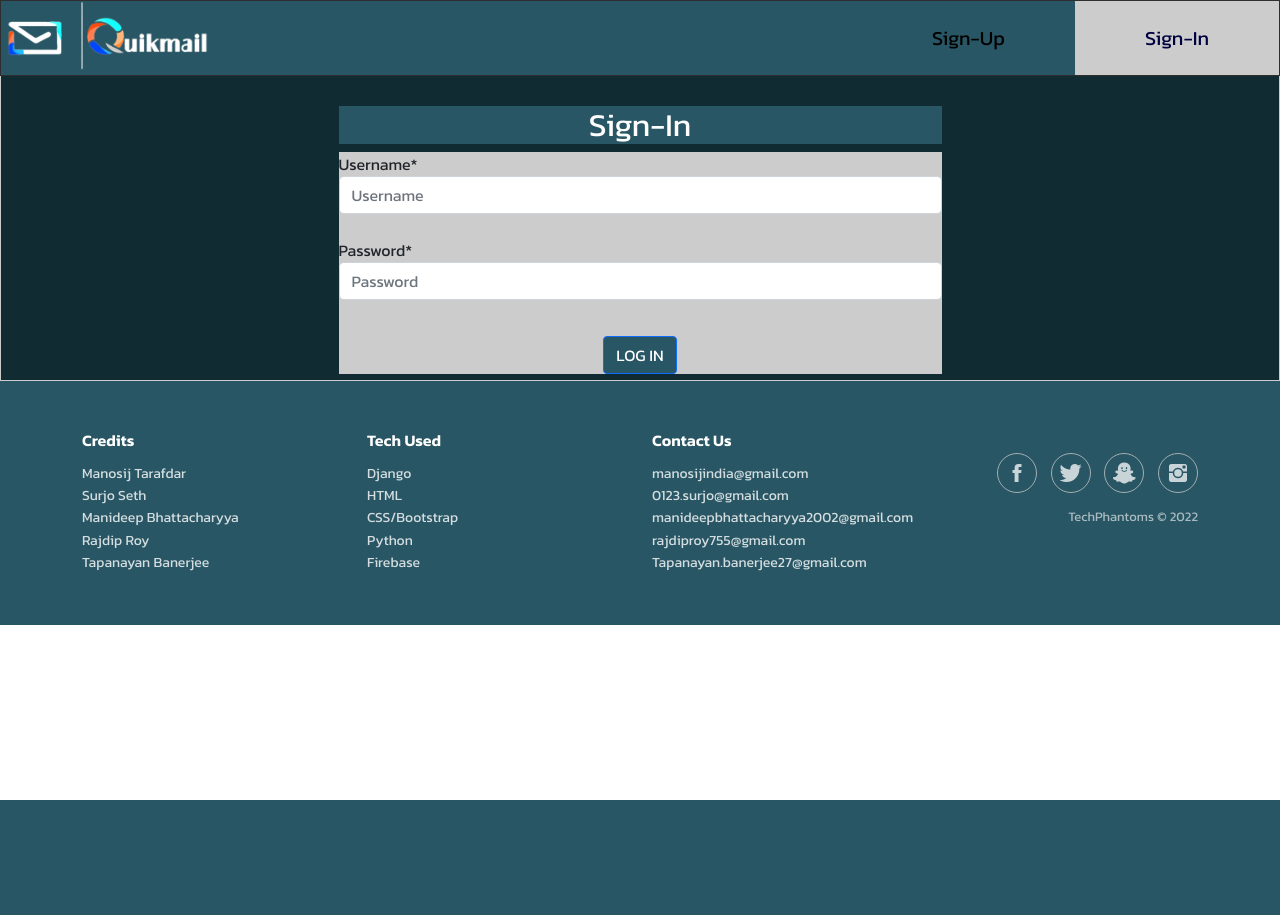
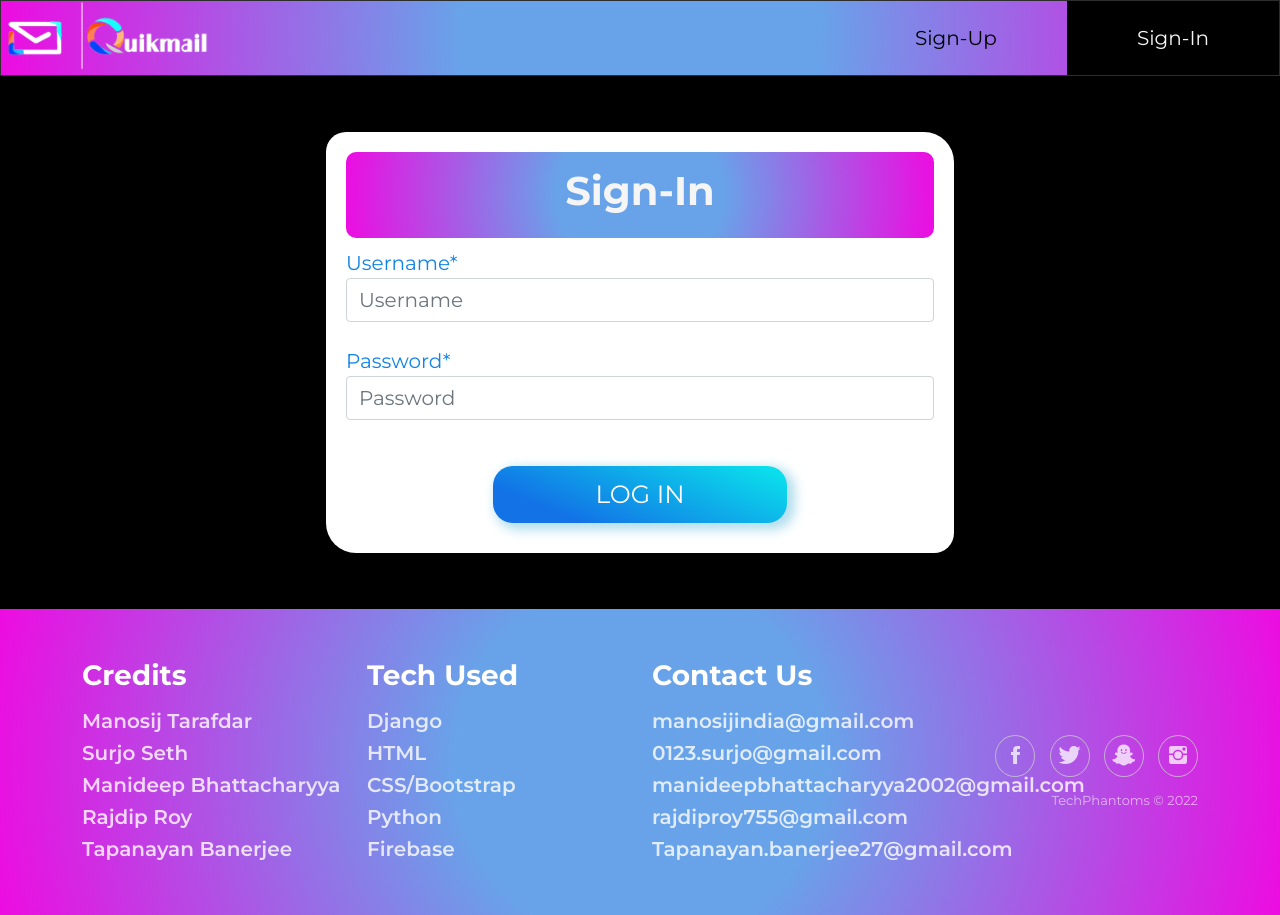
Before and after one commit to techPhantoms2k22/QuikMail, a Django app: page / in a window 1280 px wide. Before the commit the page ends 800 px from the top, so only its background shows below. Run offline with Django 4.2, Linux system fonts and the light colour scheme; some libraries are stand-ins or nearby versions.

Commit message:
Frontend update of home and index page.

```diff
--- a/requirements.txt
+++ b/requirements.txt
@@ -52,7 +52,6 @@ Pillow==9.1.0
 platformdirs==2.5.2
 proto-plus==1.20.5
 protobuf==3.19.1
-psycopg2==2.9.3
 pyasn1==0.4.8
 pyasn1-modules==0.2.8
 pycparser==2.21
@@ -82,4 +81,3 @@ virtualenv==20.14.1
 whitenoise==6.1.0
 wrapt==1.14.0
 xlrd==2.0.1
-xlwt==1.3.0
--- a/static/css/footer.css
+++ b/static/css/footer.css
@@ -8,7 +8,6 @@
     margin-top:0;
     margin-bottom:12px;
     font-weight:bold;
-    font-size:16px;
   }
 
   .footer-clean ul {
@@ -23,12 +22,17 @@
     color:inherit;
     text-decoration:none;
     opacity:0.8;
+    font-size: 20px;
+    font-weight: 600;
   }
 
   .footer-clean ul a:hover {
     opacity:1;
   }
 
+  .footer-clean .row {
+    align-items: center;
+  }
   .footer-clean .item.social {
     text-align:right;
   }
@@ -49,7 +53,7 @@
   .footer-clean .item.social > a {
     font-size:24px;
     width:40px;
-    height:40px;
+    /* height:40px; */
     line-height:40px;
     display:inline-block;
     text-align:center;
--- a/static/css/home.css
+++ b/static/css/home.css
@@ -1,6 +1,5 @@
 /* swal css */
-
-@import url('https://fonts.googleapis.com/css2?family=Kanit:wght@200;300;400;600&display=swap');
+@import url('https://fonts.googleapis.com/css2?family=Montserrat:wght@400;600;700&display=swap');
 div.swal2-html-container {
   /* background-color: black; */
   /* font-family: Arial, Helvetica, sans-serif; */
@@ -11,10 +10,30 @@ div.swal2-actions {
   font-size: 15px;
 }
 body {
-  font-family: 'Kanit', sans-serif;
+  font-family: "Montserrat", sans-serif;
   /* font-size: 10rem; */
 }
 
+.tabcontent .container {
+  width: 50%;
+  padding: 50px 0px;
+}
+.grad {
+  background: radial-gradient(
+    circle,
+    rgba(104, 163, 233, 1) 28%,
+    rgba(237, 12, 225, 1) 100%
+  );
+}
+
+.grad-btn {
+  background: rgb(18, 114, 230);
+  background: linear-gradient(
+    23deg,
+    rgba(18, 114, 230, 1) 20%,
+    rgba(10, 231, 236, 1) 100%
+  );
+}
 .tab {
   overflow: hidden;
   border: 1px solid rgb(46, 46, 46);
@@ -23,7 +42,7 @@ body {
 }
 
 .tab button {
-  background-color: inherit;
+  background-color: transparent;
   float: right;
   border: none;
   outline: none;
@@ -46,14 +65,72 @@ body {
 }
 
 .tab button.active {
-  background-color: #ccc;
-  color: #000040;
+  background-color: black;
+  color: whitesmoke;
 }
 
 .tabcontent {
   display: none;
   padding: 6px 12px;
-  border: 1px solid #ccc;
-  border-top: none;
-  background-color: #112b32;
+  background-color: black;
 }
+
+.phone-number {
+  display: flex;
+  align-items: center;
+  gap: 5px;
+}
+
+#std {
+  width: 15%;
+  padding: 5px;
+  text-align: center;
+}
+
+.panel {
+  background: white;
+  padding: 20px;
+  border-radius: 20px 30px;
+}
+
+.panel-body {
+  background-color: transparent;
+}
+.panel-heading {
+  border-radius: 10px;
+  padding: 15px 0px;
+  margin-bottom: 10px;
+  text-align: center;
+  color: whitesmoke;
+}
+
+.panel-heading h2 {
+  font-size: 40px;
+  font-weight: bold;
+}
+.btn-div {
+  text-align: center;
+}
+
+.btn {
+  width: 50%;
+  padding: 10px;
+  margin: 10px;
+  font-size: 25px;
+  border: none;
+  box-shadow: 5px 4px 11px 3px #a8daebe3;
+  border-radius: 20px;
+  transition: ease 0.9ms;
+}
+
+.btn:hover {
+  width: 60%;
+}
+.form-group label {
+  color: rgb(17 132 231);
+  font-size: 20px;
+}
+
+.form-control {
+  font-size: 20px;
+}
--- a/user/templates/user/home.html
+++ b/user/templates/user/home.html
@@ -42,20 +42,19 @@
         </script>
         {% endif %}
     {% endfor %}
-    <div class="tab">
+    <div class="tab grad">
         <img src="{% static 'images/QuikMail1.png' %}" alt="Image aschena ki korbo ?" style="filter: invert(1);" />
         <button class="tablinks" onclick="openHome(event, 'signIn')" id="defaultOpen">Sign-In</button>
         <button class="tablinks" onclick="openHome(event, 'signUp')">Sign-Up</button>
     </div>
 
     <div id="signIn" class="tabcontent">
-        <div class="container" style="width: 50%">
-            <br />
+        <div class="container">
             <div class="panel panel-default">
-                <div class="panel-heading" style="text-align :center; background-color:#285664; color:white">
+                <div class="panel-heading grad">
                     <h2>Sign-In</h2>
                 </div>
-                <div class="panel-body" style="background-color:#ccc;">
+                <div class="panel-body">
                     <form action="" method="post" id="captch_form">
                         {% csrf_token %}
                         <div class="form-group">
@@ -69,7 +68,7 @@
                                 placeholder="Password" /><span id="pass_error"></span>
                         </div><br>
                         <div class="form-group" style="text-align: center; margin-top: 2%">
-                            <input type="submit" name="register" id="register" class="btn btn-primary" value="LOG IN" style="background-color: #285664;"/>
+                            <input type="submit" name="register" id="register" class="btn btn-primary grad-btn" value="LOG IN" style="background-color: #285664;"/>
                         </div>
                     </form>
                 </div>
@@ -79,13 +78,12 @@
     </div>
 
     <div id="signUp" class="tabcontent">
-        <div class="container" style="width:50%">
-            <br />
+        <div class="container">
             <div class="panel panel-default">
-                <div class="panel-heading" style="text-align :center; background-color:#285664; color:white">
+                <div class="panel-heading grad">
                     <h2>Sign-Up</h2>
                 </div>
-                <div class="panel-body" style="background-color:#ccc;">
+                <div class="panel-body">
                     <form action="" method="post" id="reg_form">
                         {% csrf_token %}
                         <div class="form-group">
@@ -113,12 +111,33 @@
 
                         <div class="form-group">
                             <div class="row">
-                                <div class="col-md-6"><label><b>Password<span>*</span></b></label>
+                                <div class="col-md-6">
+                                    <label>Date of Birth<span>*</span></label>
+                                    <input type="date" name="dob" id="dob" class="form-control"
+                                        placeholder="dd/mm/yyyy" />
+                                    <span id="dob_error"></span>
+                                </div>
+
+                                <div class="col-md-6">
+                                    <label>Phone Number<span>*</span></label>
+                                    <div class="phone-number">
+                                        <input type="text" name="" id="std" value="+91" class="form-control" disabled>
+                                        <input type="text" name="phone" id="phone" class="form-control"
+                                        placeholder="Phone Number" />
+                                    </div>
+                                    <span id="phone_error"></span>
+                                </div>
+                            </div>
+                        </div>
+
+                        <div class="form-group">
+                            <div class="row">
+                                <div class="col-md-6"><label>Password *</label>
                                     <input type="password" placeholder="Enter Password" name="psw" id="psw"
                                         class="form-control">
                                     <span id="p1_error"></span>
                                 </div>
-                                <div class="col-md-6"><label><b>Confirm Password<span>*</span></b></label>
+                                <div class="col-md-6"><label>Confirm Password *</b></label>
                                     <input type="password" placeholder="Confirm Password" name="psw-repeat"
                                         id="psw_repeat" class="form-control">
                                     <span id="p_error"></span>
@@ -128,12 +147,12 @@
 
                         <div class="form-group">
                             <div class="row">
-                                <div class="col-md-6" style="text-align: right;">
-                                    <input type="submit" name="btn_register" id="btn_register" class="btn btn-primary"
+                                <div class="col-md-6 btn-div">
+                                    <input type="submit" name="btn_register" id="btn_register" class="btn btn-primary grad-btn"
                                         value="Register" style="background-color: #285664;"/>
                                 </div>
-                                <div class="col-md-6">
-                                    <input type="reset" name="btn_reset" id="btn_reset" class="btn btn-primary"
+                                <div class="col-md-6 btn-div">
+                                    <input type="reset" name="btn_reset" id="btn_reset" class="btn btn-primary grad-btn"
                                         value="Reset" style="background-color: #285664;"/>
                                 </div>
                             </div>
@@ -164,7 +183,7 @@
     </script>
 
     <!-- Footer Starts -->
-    <div class="footer-clean">
+    <div class="footer-clean grad">
         <footer>
             <div class="container">
                 <div class="row justify-content-center">
--- a/user/templates/user/seeAttachment.html
+++ b/user/templates/user/seeAttachment.html
@@ -28,7 +28,7 @@
             <th scope="row">{{forloop.counter}}</th>
             <td>{{ attachment.extensionType }}</td>
             <td>
-              <a href= {{ attachment.attachmentURL }} target="_blank">Download</a>
+              <a href= "{{ attachment.attachmentURL }}" target="_blank">Download</a>
             </td>
           </tr>
         {% endfor %}
```
Also changed, not shown: static/css/index.css (+52 -27 lines), user/serviceAccountKey.json (deleted, +0 -12 lines), user/templates/user/index.html (+11 -10 lines), db.sqlite3, user/urls.py (line endings or trailing spaces), 1 other file.
